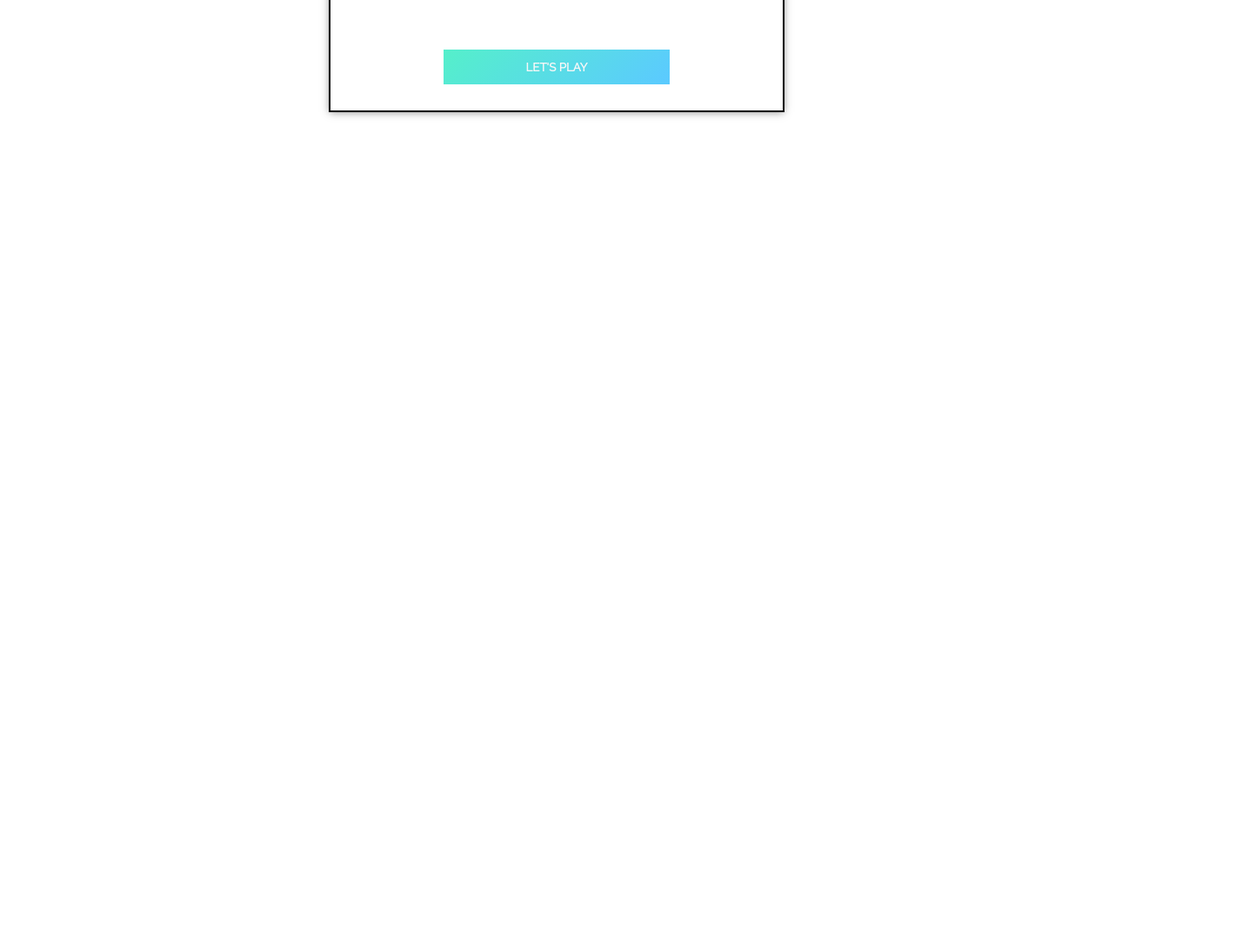
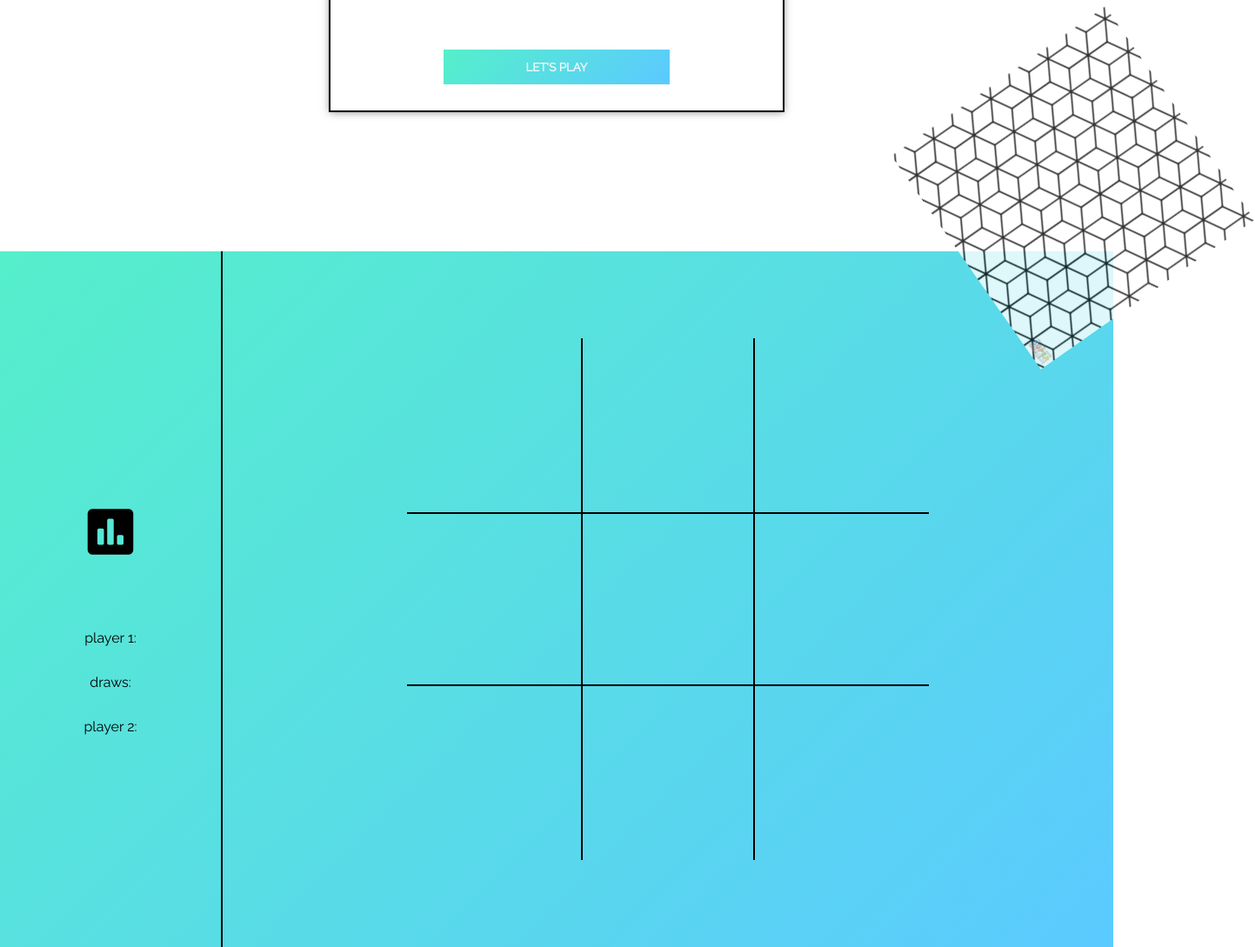
Before and after one commit to dzikiite/tic-tac-toc-app, a website: page index.html in a window 1280 px wide. Shown: the part 511-1600 px from the top of the page at 87% size, 1443 px wide, since content can reach past the window. Before the commit the page ends 800 px from the top, so only its background shows below. Drawn offline with Linux system fonts and the light colour scheme.

Commit message:
game view

```diff
--- a/css/sass/style.scss
+++ b/css/sass/style.scss
@@ -1,21 +1,26 @@
 // Variables
 
-$font-family: 'Raleway', sans-serif;
+$font-family: 'Raleway',
+sans-serif;
 $background: #fff;
 $title-color: #000;
 $gray-color: #636363;
 $turqoise: rgb(9, 226, 241);
-$gradient-color: linear-gradient(135deg, rgba(85,239,203,1) 0%,rgba(30,87,153,1) 0%,rgba(85,239,203,1) 0%,rgba(91,202,255,1) 100%);
+$gradient-color: linear-gradient(135deg, rgba(85, 239, 203, 1) 0%, rgba(30, 87, 153, 1) 0%, rgba(85, 239, 203, 1) 0%, rgba(91, 202, 255, 1) 100%);
 
 // Reset
 
-*, *::after, *::before {
+*,
+*::after,
+*::before {
     box-sizing: border-box;
 }
 
 body {
     padding: 0;
     margin: 0;
+    // overflow: hidden;
+    overflow-x: hidden;
 }
 
 // Data Container
@@ -35,6 +40,16 @@ body {
     left: 2%;
 }
 
+// Pattern
+
+.pattern {
+    position: absolute;
+    right: -8%;
+    bottom: -10%;
+    opacity: .8;
+    transform: rotate(55deg);
+}
+
 // Data Form
 
 .data {
@@ -45,7 +60,7 @@ body {
     justify-content: space-around;
     align-items: center;
     border: 2px solid #000;
-    box-shadow: 0px 1px 9px -1px rgba(61,61,61,0.61);
+    box-shadow: 0px 1px 9px -1px rgba(61, 61, 61, 0.61);
 
     &__info {
         text-align: center;
@@ -97,14 +112,14 @@ body {
         align-items: center;
         width: 50%;
         height: 40px;
-        background: linear-gradient(135deg, rgba(85,239,203,1) 0%,rgba(30,87,153,1) 0%,rgba(85,239,203,1) 0%,rgba(91,202,255,1) 100%);
+        background: linear-gradient(135deg, rgba(85, 239, 203, 1) 0%, rgba(30, 87, 153, 1) 0%, rgba(85, 239, 203, 1) 0%, rgba(91, 202, 255, 1) 100%);
     }
 
     &__submit-button {
         font-family: $font-family;
         width: calc(100% - 6px);
         height: calc(100% - 6px);
-        background: linear-gradient(135deg, rgba(85,239,203,1) 0%,rgba(30,87,153,1) 0%,rgba(85,239,203,1) 0%,rgba(91,202,255,1) 100%);
+        background: linear-gradient(135deg, rgba(85, 239, 203, 1) 0%, rgba(30, 87, 153, 1) 0%, rgba(85, 239, 203, 1) 0%, rgba(91, 202, 255, 1) 100%);
         color: #f7f7f7;
         font-weight: bold;
         border: none;
@@ -120,3 +135,68 @@ body {
         color: rgb(41, 182, 168);
     }
 }
+
+// Game
+
+.game {
+    height: 100vh;
+    background: $gradient-color;
+    display: flex;
+}
+
+.stats {
+    font-family: $font-family;
+    flex-basis: 20%;
+    display: flex;
+    flex-direction: column;
+    justify-content: center;
+    align-items: center;
+    border-right: 2px solid black;
+
+    &__title {
+        font-size: 60px;
+        text-decoration: underline;
+    }
+}
+
+.playground {
+    font-family: $font-family;
+    flex-basis: 80%;
+    display: flex;
+    justify-content: center;
+    align-items: center;
+
+    &__container {
+        display: grid;
+        grid-template-columns: 1fr 1fr 1fr;
+        grid-template-rows: 1fr 1fr 1fr;
+    }
+
+    &__item {
+        width: 200px;
+        height: 200px;
+        cursor: pointer;
+    }
+
+    &__item:hover {
+        background: $gradient-color;
+    }
+
+    &__item:nth-child(2), &__item:nth-child(8) {
+        border-left: 2px solid black;
+        border-right: 2px solid black;
+    }
+
+    &__item:nth-child(4), &__item:nth-child(6) {
+        border-top: 2px solid black;
+        border-bottom: 2px solid black;
+    }
+
+    &__item:nth-child(5) {
+        border: 2px solid black;
+    }
+}
+
+.popup {
+    display: none;
+}
--- a/index.html
+++ b/index.html
@@ -7,6 +7,8 @@
   <meta http-equiv="X-UA-Compatible" content="ie=edge" />
   <title>ticTacTocApp</title>
   <link href="https://fonts.googleapis.com/css?family=Raleway&display=swap" rel="stylesheet">
+  <link rel="stylesheet" href="https://cdnjs.cloudflare.com/ajax/libs/font-awesome/5.11.2/css/all.min.css"
+    integrity="sha256-+N4/V/SbAFiW1MPBCXnfnP9QSN3+Keu+NlB+0ev/YKQ=" crossorigin="anonymous" />
   <link href="css/sass/style.css" rel="stylesheet">
 </head>
 
@@ -44,9 +46,36 @@
         <button type="submit" class="form__submit-button">let's play</button>
       </div>
     </div>
+    <div class="pattern">
+      <img src="assets/pattern.png" alt="pattern" class="pattern__img">
+    </div>
   </div>
   <div class="game">
-
+    <div class="stats">
+      <h3 class="stats__title"><i class="fas fa-poll"></i></h3>
+      <p class="stats__win">player 1:</p>
+      <p class="stats__win">draws:</p>
+      <p class="stats__win">player 2:</p>
+    </div>
+    <div class="playground">
+      <div class="playground__container">
+        <div class="playground__item" key="1"></div>
+        <div class="playground__item" key="2"></div>
+        <div class="playground__item" key="3"></div>
+        <div class="playground__item" key="4"></div>
+        <div class="playground__item" key="5"></div>
+        <div class="playground__item" key="6"></div>
+        <div class="playground__item" key="7"></div>
+        <div class="playground__item" key="8"></div>
+        <div class="playground__item" key="9"></div>
+      </div>
+    </div>
+    <div class="popup">
+      <h2 class="popup__info">good job! player 1 won!</h2>
+      <div class="popup__submit">
+        <button class="popup__submit-button">play again</button>
+      </div>
+    </div>
   </div>
 
   <script src="js/modules/PlayerData.js"></script>
```
Also changed, not shown: assets/pattern.png (added), css/sass/style.css, 1 other file.
